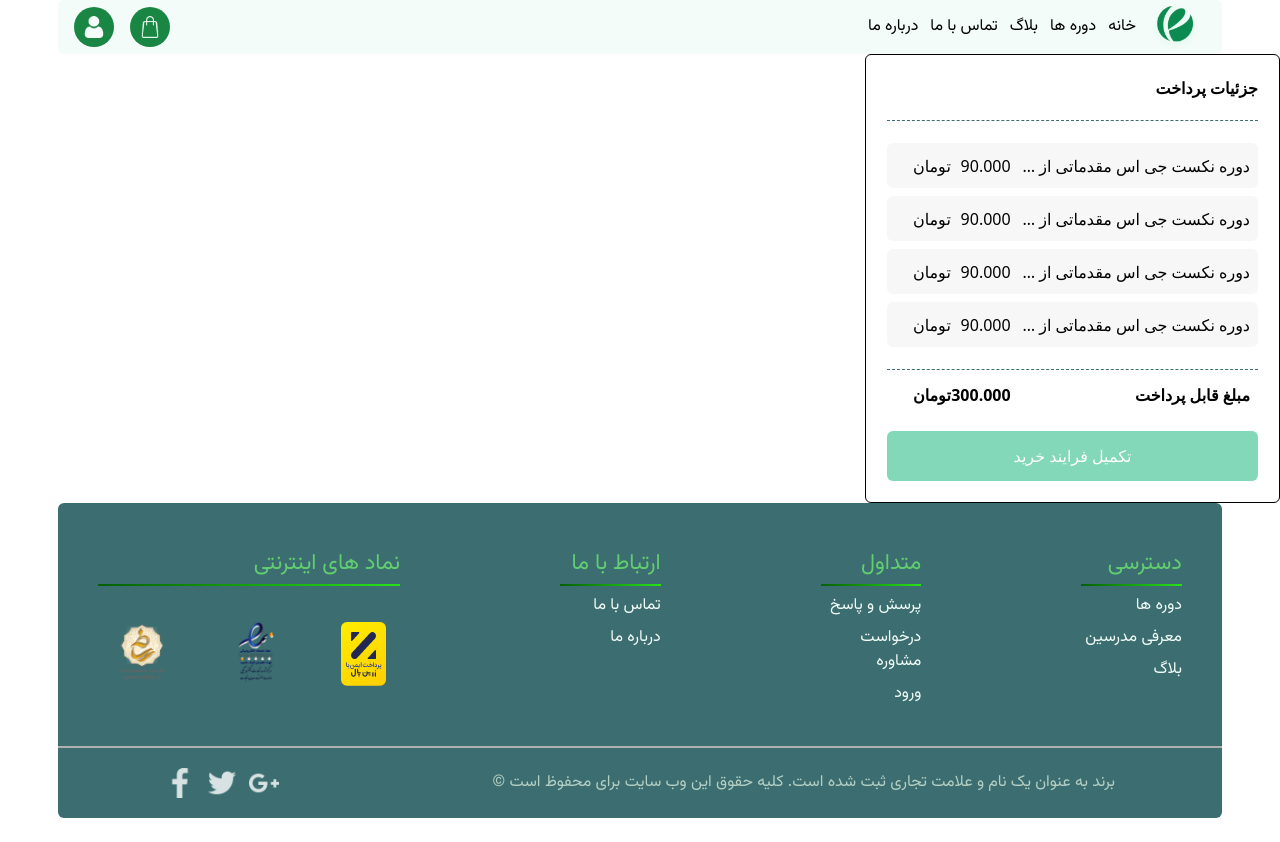
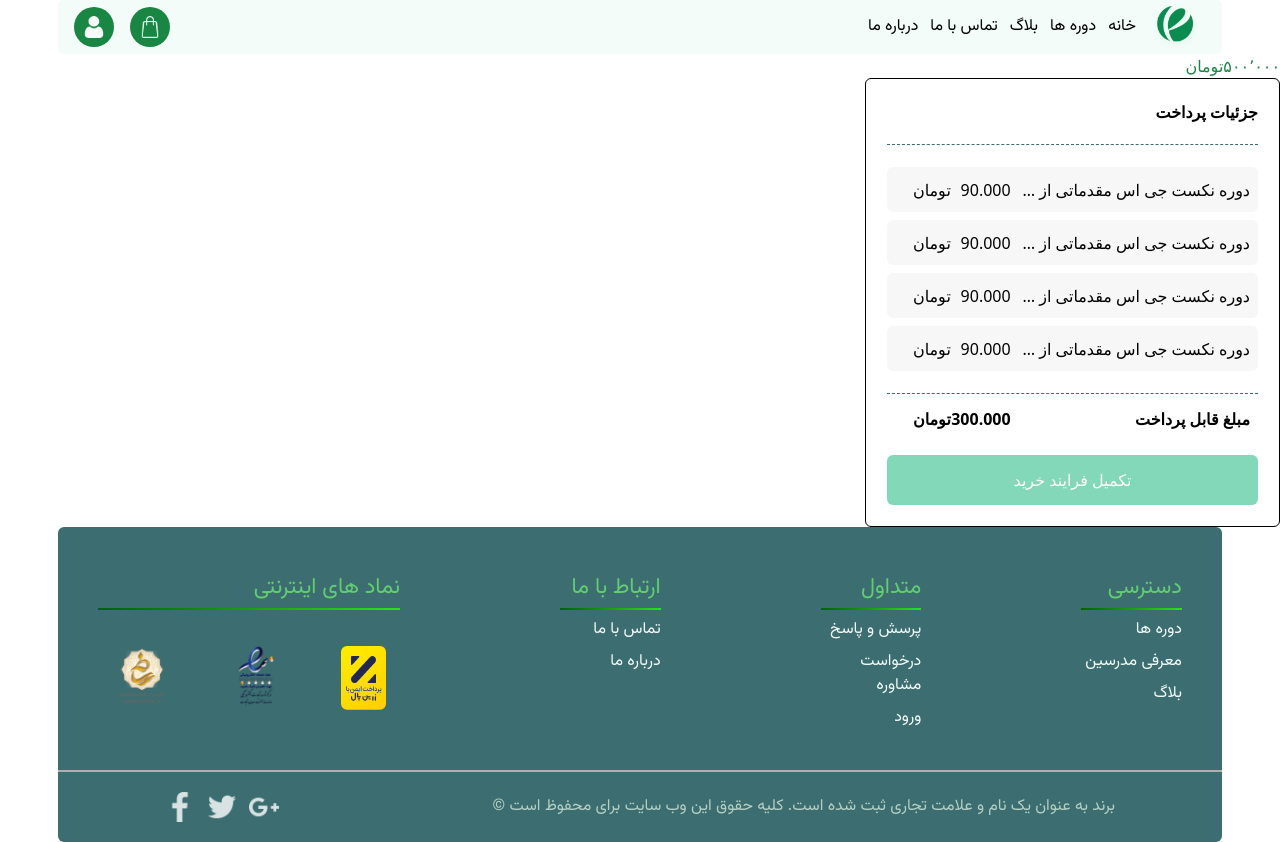
Before and after one commit to MJavadDe/e-commerc-, a Next.js app: page / in a window 1280 px wide. Before the commit the page ends 818 px from the top, so only its background shows below. Built offline with nearby package versions, Linux system fonts and the light colour scheme.

Commit message:
price utilite

```diff
--- a/pages/index.jsx
+++ b/pages/index.jsx
@@ -1,15 +1,16 @@
-import Layout from '@/Components/layout';
-import Navbar from '@/Components/navbar/Navbar';
-import Searchbox from '@/Components/searchbox/searchbox';
-import React from 'react';
-import CardList from "@/Components/payDetail cardList/CardList"
+import Layout from "@/Components/layout";
+import Navbar from "@/Components/navbar/Navbar";
+import Searchbox from "@/Components/searchbox/searchbox";
+import React from "react";
+import CardList from "@/Components/payDetail cardList/CardList";
+import PriceFormat from "@/utilitie/priceFormat";
 
 const Home = () => {
   return (
     <Layout title="Home page">
-          {/* <Searchbox placeholder={"جستجوی دوره های مختلف"}></Searchbox> */}
-
-          <CardList></CardList>
+      {/* <Searchbox placeholder={"جستجوی دوره های مختلف"}></Searchbox> */}
+      <PriceFormat price={500000} className='text-secondary-default' />
+      <CardList></CardList>
     </Layout>
   );
 };
--- /dev/null
+++ b/utilitie/priceFormat.jsx
@@ -0,0 +1,14 @@
+import React from "react";
+
+function PriceFormat({ price,className }) {
+  return (
+    <div className={`${className}`}>
+        {(price).toLocaleString('fa-IR')}
+        <span>تومان</span>
+    </div>
+  )
+
+
+}
+
+export default PriceFormat;
```
